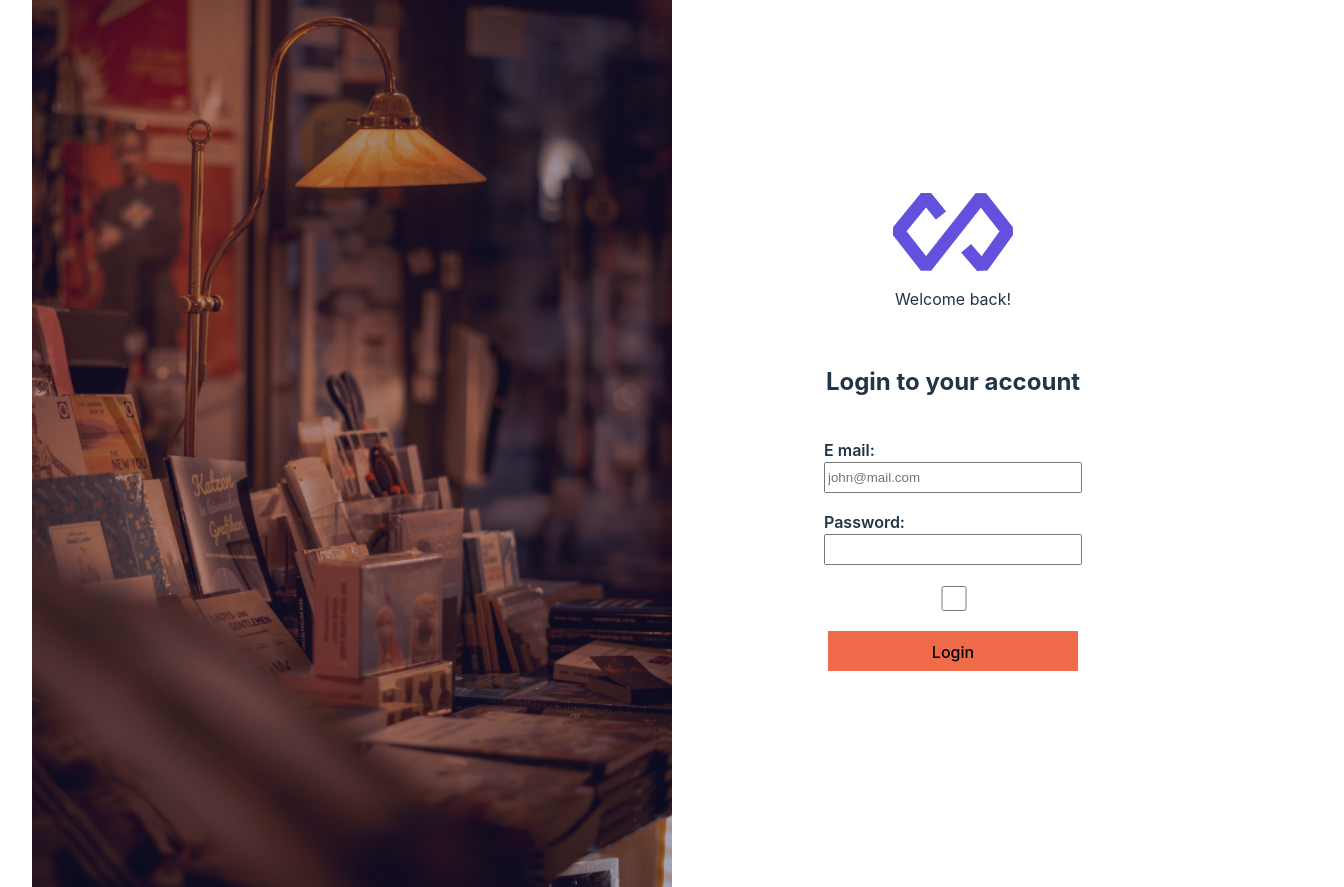
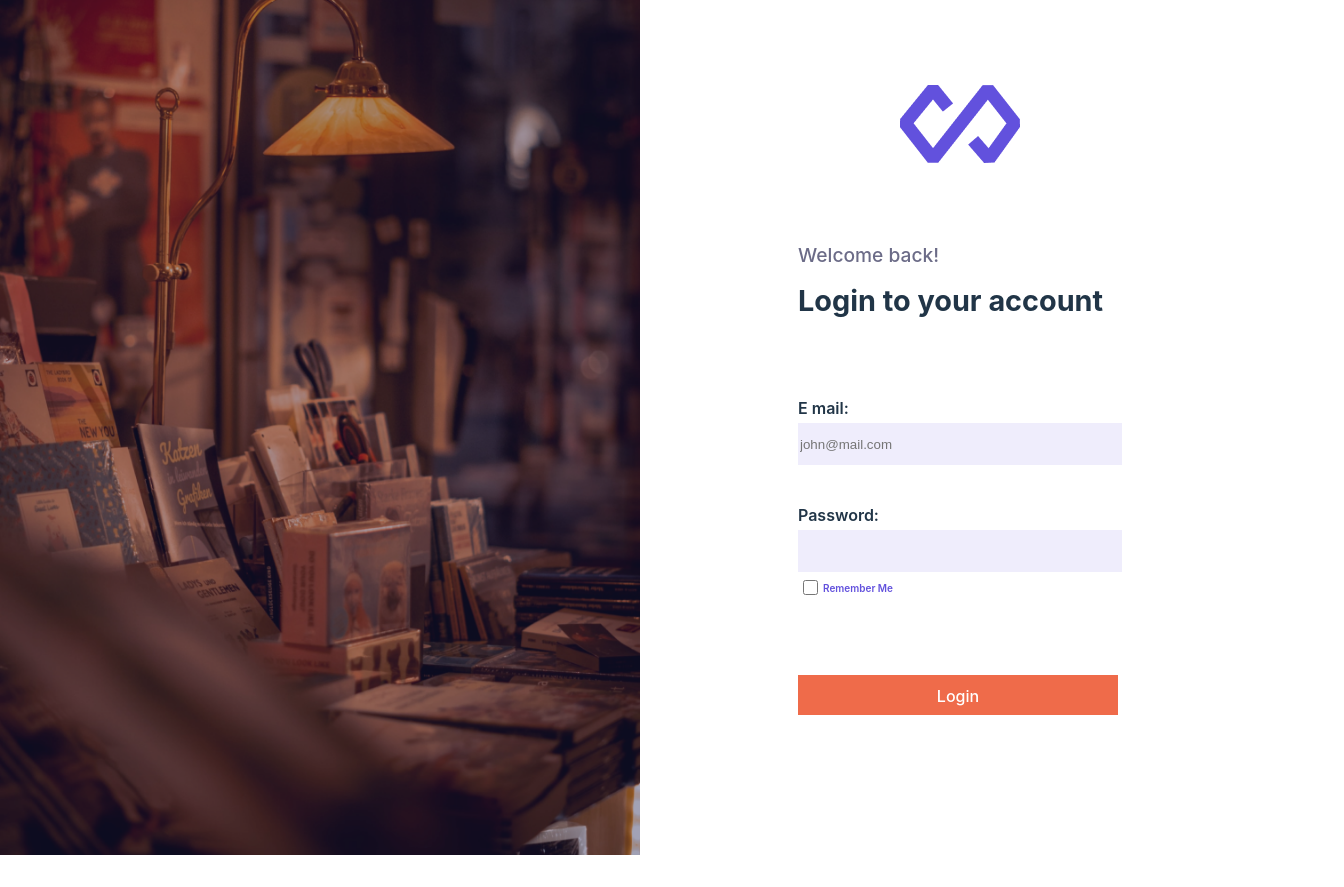
Before and after one commit to oguzhan-ulutas/cozum-frontend, a React (Vite) app: page / in a window 1280 px wide. Shown: the whole page, 1344 px wide, since content can reach past the window. After the commit the page ends 855 px from the top, so only its background shows below. Built offline with nearby package versions, Linux system fonts and the light colour scheme.

Commit message:
Done form styles

```diff
--- a/src/App.css
+++ /dev/null
@@ -1,42 +0,0 @@
-#root {
-  max-width: 1280px;
-  margin: 0 auto;
-  padding: 2rem;
-  /* text-align: center; */
-}
-
-.logo {
-  height: 6em;
-  padding: 1.5em;
-  will-change: filter;
-  transition: filter 300ms;
-}
-.logo:hover {
-  filter: drop-shadow(0 0 2em #646cffaa);
-}
-.logo.react:hover {
-  filter: drop-shadow(0 0 2em #61dafbaa);
-}
-
-@keyframes logo-spin {
-  from {
-    transform: rotate(0deg);
-  }
-  to {
-    transform: rotate(360deg);
-  }
-}
-
-@media (prefers-reduced-motion: no-preference) {
-  a:nth-of-type(2) .logo {
-    animation: logo-spin infinite 20s linear;
-  }
-}
-
-.card {
-  padding: 2em;
-}
-
-.read-the-docs {
-  color: #888;
-}
--- a/src/App.jsx
+++ b/src/App.jsx
@@ -1,7 +1,5 @@
 import { useState } from "react";
-import reactLogo from "./assets/react.svg";
-import viteLogo from "/vite.svg";
-import "./App.css";
+
 import Login from "./components/Login";
 
 function App() {
--- a/src/components/Form.css
+++ b/src/components/Form.css
@@ -1,27 +1,82 @@
 form {
-  height: 400px;
+  /* height: 50vh;
+  width: 30vw; */
   display: flex;
   flex-direction: column;
   justify-content: space-between;
-  align-items: center;
+  gap: 10vh;
 }
 
-form > div {
+.form-input {
   display: flex;
   flex-direction: column;
   justify-content: flex-start;
+  gap: 5px;
 }
 
 div > label {
   font-weight: 600;
 }
 div > input {
-  width: 250px;
-  height: 25px;
+  width: 320px;
+  height: 40px;
+  border: none;
+  background-color: rgba(98, 81, 221, 0.1);
 }
 
 form > button {
   background-color: rgba(239, 107, 74, 1);
-  width: 250px;
+  width: 320px;
   height: 40px;
+  color: white;
 }
+
+.check-box-div {
+  display: flex;
+  justify-content: flex-start;
+  align-items: center;
+  align-self: flex-start;
+  font-size: 10px;
+  color: rgba(98, 81, 221, 1);
+}
+.check-box-div input {
+  width: 25px;
+  height: 15px;
+  border: 1px solid rgba(98, 81, 221, 1);
+  margin: 0px;
+}
+
+.form-greeting {
+  display: flex;
+  flex-direction: column;
+  justify-content: flex-start;
+  gap: 2vh;
+}
+
+.form-greeting {
+  display: flex;
+  flex-direction: column;
+  justify-content: flex-start;
+}
+
+.form-greeting p {
+  font-size: 1.2rem;
+  font-weight: 500;
+  color: rgba(9, 9, 55, 0.6);
+}
+.form-greeting h2 {
+  font-size: 1.8rem;
+}
+
+.form-greeting > h2 {
+  margin: 0px;
+}
+
+.form-greeting > p {
+  margin: 0px;
+}
+
+.form-inputs > div:nth-child(2) {
+  margin-top: 5vh;
+  margin-bottom: 1vh;
+}
--- a/src/components/Form.jsx
+++ b/src/components/Form.jsx
@@ -2,26 +2,32 @@ import "./Form.css";
 const Form = () => {
   return (
     <form action="">
+      <div className="form-greeting">
         <p>Welcome back!</p>
         <h2>Login to your account</h2>
-      <div>
+      </div>
+
+      <div className="form-inputs">
+        <div className="form-input">
           <label htmlFor="email">E mail: </label>
           <input
             type="email"
             name="email"
-          id="email"
+            id="form-email"
             minLength={6}
             maxLength={20}
             placeholder="john@mail.com"
             required
           />
         </div>
-      <div>
+        <div className="form-input">
           <label htmlFor="password">Password: </label>
-        <input type="password" name="password" id="password" required />
+          <input type="password" name="password" id="form-password" required />
         </div>
-      <div>
-        <input type="checkbox" name="remember" />
+        <div className="check-box-div">
+          <input type="checkbox" name="remember" id="form-remember" />
+          <label htmlFor="remember">Remember Me</label>
+        </div>
       </div>
 
       <button>Login</button>
--- a/src/components/Login.css
+++ b/src/components/Login.css
@@ -1,6 +1,6 @@
 .content-container {
   display: flex;
-  justify-content: space-between;
+  justify-content: flex-start;
   align-items: center;
   width: 100vw;
   height: 100vh;
@@ -11,10 +11,13 @@
 }
 
 .form-div {
+  width: 50%;
   display: flex;
   flex-direction: column;
   justify-content: space-between;
   align-items: center;
-  align-self: center;
-  margin-right: 230px;
 }
+
+.logo-image {
+  margin-bottom: 10vh;
+}
--- a/src/components/Login.jsx
+++ b/src/components/Login.jsx
@@ -13,7 +13,7 @@ const Login = () => {
         alt="A book cafe with some books and desk lamb"
       />
       <div className="form-div">
-        <img src={logo} alt="Campany logo" />
+        <img src={logo} alt="Campany logo" className="logo-image" />
         <Form />
       </div>
     </div>
--- a/src/index.css
+++ b/src/index.css
@@ -1,6 +1,6 @@
 :root {
   font-family: Inter, system-ui, Avenir, Helvetica, Arial, sans-serif;
-  line-height: 1.5;
+
   font-weight: 400;
 
   color-scheme: light dark;
```
Lines whose indentation alone changed are shown as unchanged.
